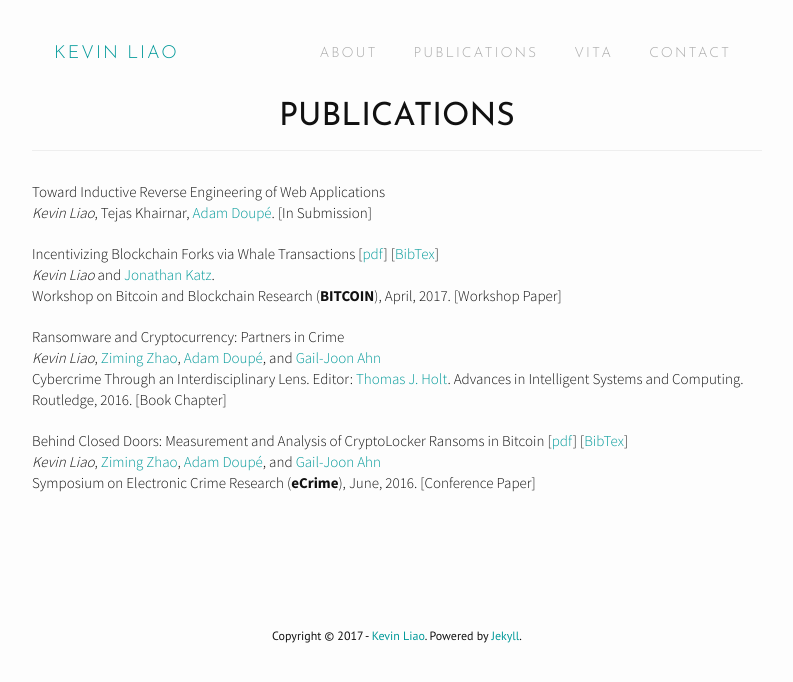
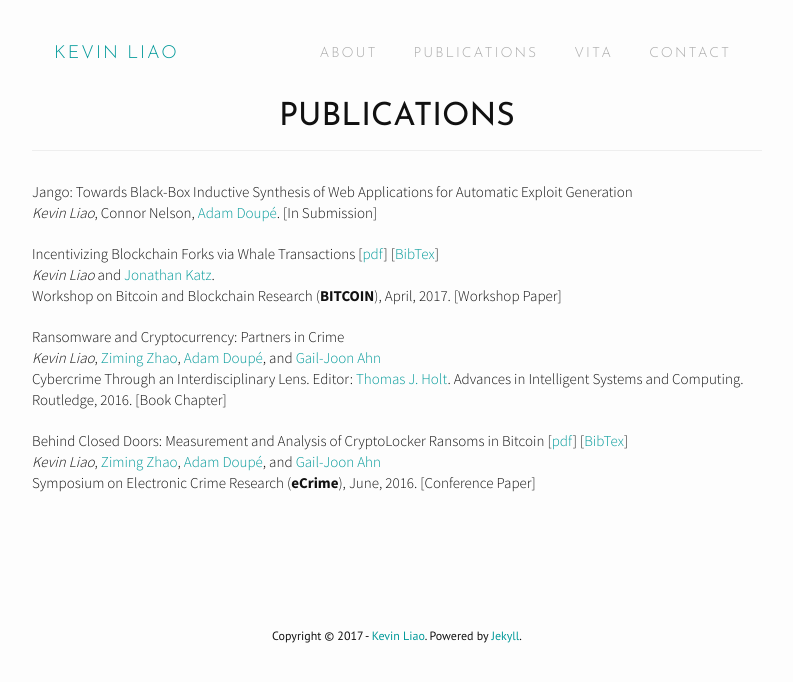
Before and after one commit to kev-liao/kev-liao.github.io, a Jekyll site: the page built from publications.md, in a window 1280 px wide. Shown: the top 682 px of the page, without its empty margins (243-1036 px from the left). Built offline with Jekyll 4.4.1, drawn with Linux system fonts in a browser that asks for light colours; nearby versions of some CDN libraries.

Commit message:
Update pubs

```diff
--- a/publications.md
+++ b/publications.md
@@ -4,7 +4,8 @@ title: Publications
 permalink: /publications/
 ---
 
-<p class="lead">Toward Inductive Reverse Engineering of Web Applications<br><i>Kevin Liao</i>, Tejas Khairnar, <a href="http://adamdoupe.com/">Adam Doupé</a>. [In Submission]</p>
+<p class="lead">Jango: Towards Black-Box Inductive Synthesis of Web Applications
+for Automatic Exploit Generation<br><i>Kevin Liao</i>, Connor Nelson, <a href="http://adamdoupe.com/">Adam Doupé</a>. [In Submission]</p>
 
 <p class="lead">Incentivizing Blockchain Forks via Whale Transactions [<a href="incentivizing-blockchain-forks-bitcoin2017.pdf">pdf</a>] [<a href="incentivizing-blockchain-forks-bitcoin2017.txt">BibTex</a>]<br><i>Kevin Liao</i> and <a href="https://www.cs.umd.edu/~jkatz/">Jonathan Katz</a>. <br>Workshop on Bitcoin and Blockchain Research (<b>BITCOIN</b>), April, 2017. [Workshop Paper]</p>
 
```
